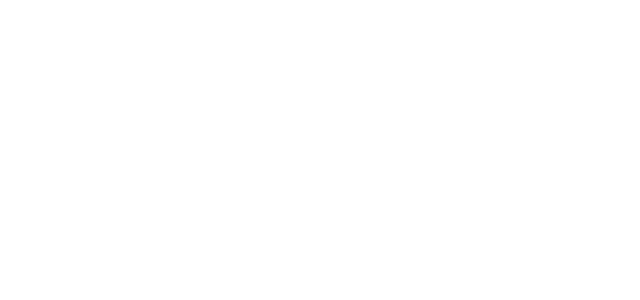
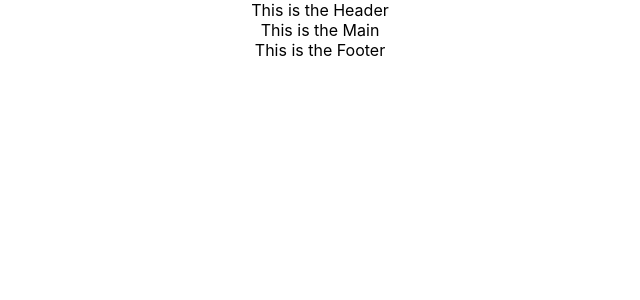
Before and after one commit to choisus08/hw_react_mini_portfolio, a React (Create React App) app: page / in a window 1280 px wide. Shown: the top 300 px of the page, without its empty margins (320-960 px from the left). Built offline with nearby package versions, Linux system fonts and the light colour scheme.

Commit message:
import header, main & footer into app.js

```diff
--- a/src/App.js
+++ b/src/App.js
@@ -1,10 +1,15 @@
 import logo from './logo.svg';
 import './App.css';
+import Header from './components/Header';
+import Main from './components/Main';
+import Footer from './components/Footer';
 
 function App() {
   return (
     <div className="App">
-
+      <Header />
+      <Main />
+      <Footer />
     </div>
   );
 }
```
